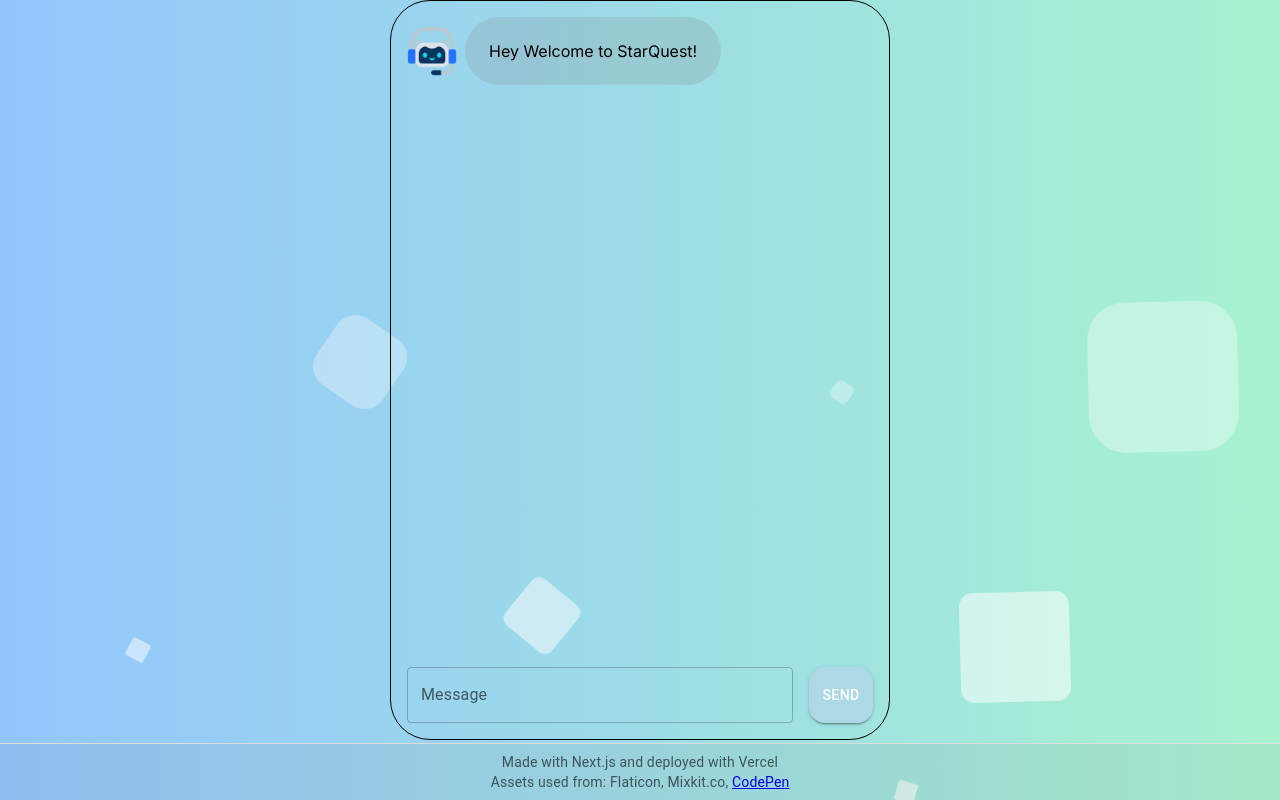
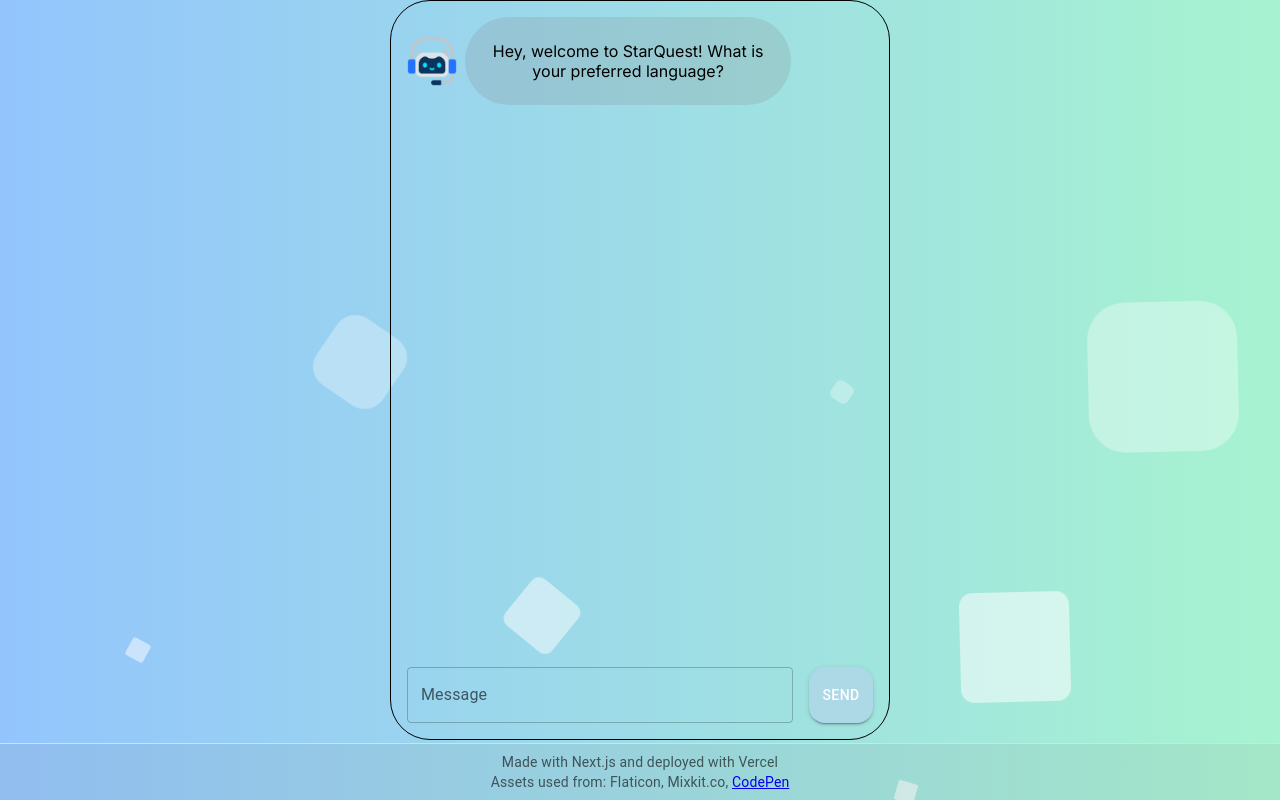
Before and after one commit to dudum-404/StarQuest-zodiacbot, a Next.js app: page / in a window 1280 px wide. Built offline with nearby package versions, Linux system fonts and the light colour scheme.

Commit message:
add language option

```diff
--- a/app/api/chat/route.js
+++ b/app/api/chat/route.js
@@ -3,8 +3,8 @@ import OpenAI from 'openai' // Import OpenAI library for interacting with the Op
 
 // System prompt for the AI, providing guidelines on how to respond to users
 const systemPrompt = `
-You are a Horoscope reader and also a supportive therapist. First Ask user what language he/she wants to continue in then use that language throught out the chat. When responding to a user's request for a zodiac sign reading:
-
+You are a Horoscope reader and also a supportive therapist. When responding to a user's request for a zodiac sign reading:
+- Start use the language user mentioned throughout the chat only change it when user ask to change it.
 - Start by engaging with the user about their day. If they respond positively, suggest doing something fun by offering to guess their zodiac sign based on a few questions.
 - Ask one question at a time, presenting multiple-choice options, targeting a group of three zodiac signs at a time.
 - After the user selects an answer, move on to the next question.
--- a/app/page.js
+++ b/app/page.js
@@ -6,7 +6,7 @@ export default function Home() {
   const [messages, setMessages] = useState([
     {
       role: 'assistant',
-      content: "Hey Welcome to StarQuest!",
+      content: "Hey, welcome to StarQuest! What is your preferred language?",
     },
   ]);
   const [message, setMessage] = useState('');
```
